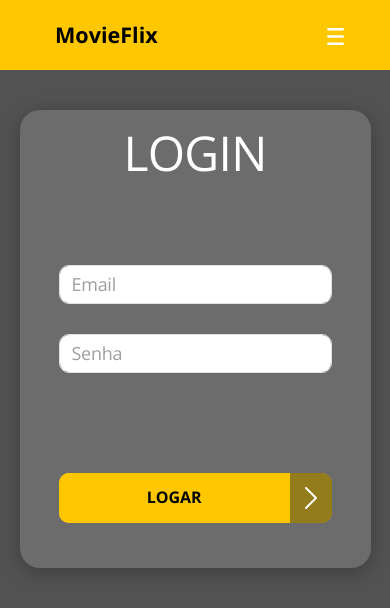
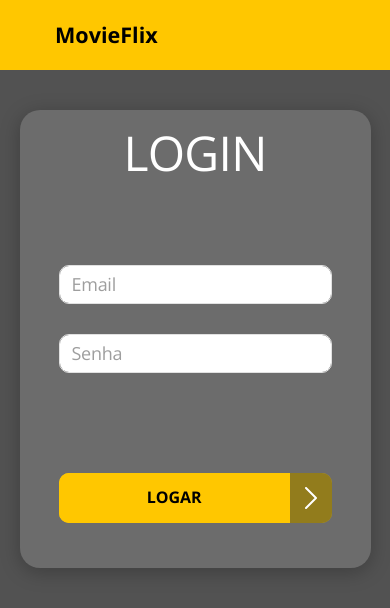
Before and after one commit to luperciofferraz/movieflix, a React (Create React App) app in the folder front-web/: page / in a window 390 px wide. Shown: the top 608 px of the page. Built offline with nearby package versions, Linux system fonts and the light colour scheme; no server answers.

Commit message:
Responsivity Fixes

```diff
--- a/front-web/src/core/components/Navbar/index.tsx
+++ b/front-web/src/core/components/Navbar/index.tsx
@@ -2,7 +2,6 @@ import { useEffect, useState } from 'react';
 import './styles.scss';
 import { Link, useLocation } from 'react-router-dom';
 import { getAccessTokenDecoded, logout } from '../../utils/auth';
-import menu from '../../assets/images/menu.svg';
 
 const Navbar = () => {
 
@@ -35,16 +34,6 @@ const Navbar = () => {
                 <h4>MovieFlix</h4>
             </Link>
 
-            <button
-                className="menu-mobile-btn"
-                type="button"
-                onClick = {() => setDrawerActive(!drawerActive)}
-            >
-
-                <img src={menu} alt="Mobile Menu"/>
-
-            </button>
-
             <div className="user-info-dnone text-right">
 
                 {currentUser && (
--- a/front-web/src/core/components/Navbar/styles.scss
+++ b/front-web/src/core/components/Navbar/styles.scss
@@ -31,6 +31,7 @@
 }
 
 .button-logout {
+
     border: 2px solid #000000;
     border-radius: 10px;
     font-weight: bold;
@@ -110,12 +111,6 @@
 
     }
 
-    .menu-container,
-    .user-info-dnone {
-
-        display: none;
-    }
-
     .nav-logo-text {
 
         width: 50%;
@@ -124,64 +119,4 @@
 
     }
 
-    .menu-mobile-btn {
-
-        display: block;
-
-        border: none;
-
-        background: transparent;
-
-        width: 30px;
-
-        outline: none;
-
-    }
-
-    .menu-mobile-container {
-
-        width: 100%;
-
-        top: 70px;
-
-        left: 0;
-
-        display: flex;
-
-        flex-direction: column;
-
-        padding: 10px;
-
-        background: #407bff;
-
-        position: absolute;
-
-        z-index: 10;
-
-        ul {
-
-            height: 150px;
-
-            display: flex;
-
-            align-items: flex-start;
-
-            flex: 1;
-
-            flex-direction: column;
-
-            top: 40px;
-
-            li {
-
-                width: 96vw;
-
-                margin: 5px 0px;
-
-            }
-
-        }
-
-    }
-
 }
```
